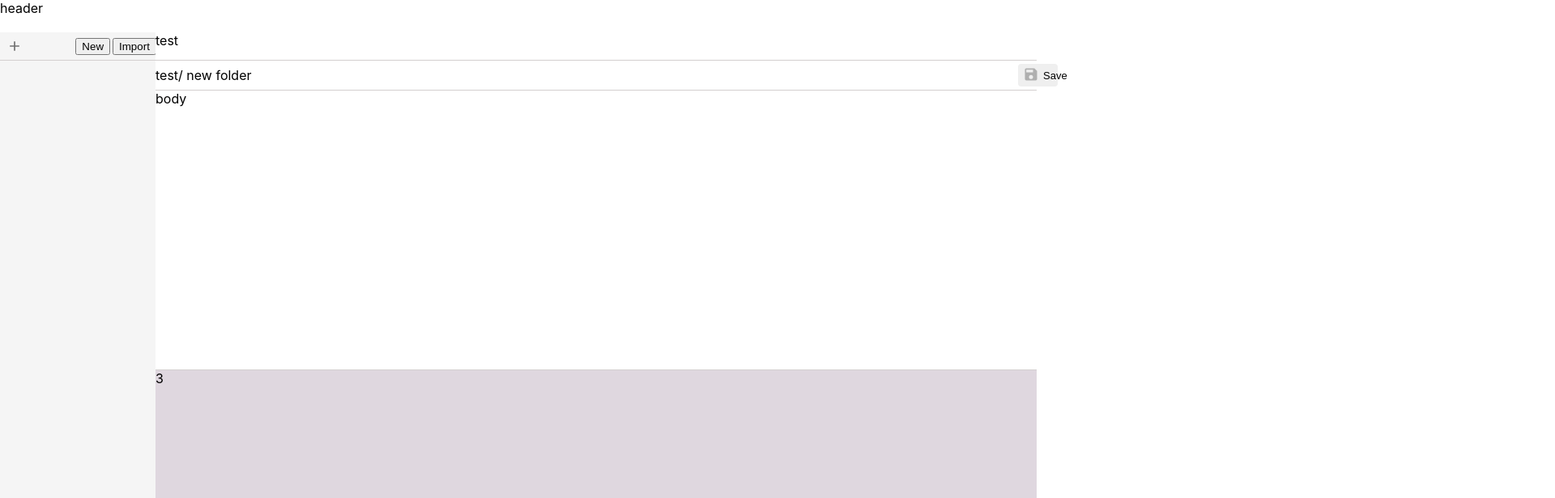
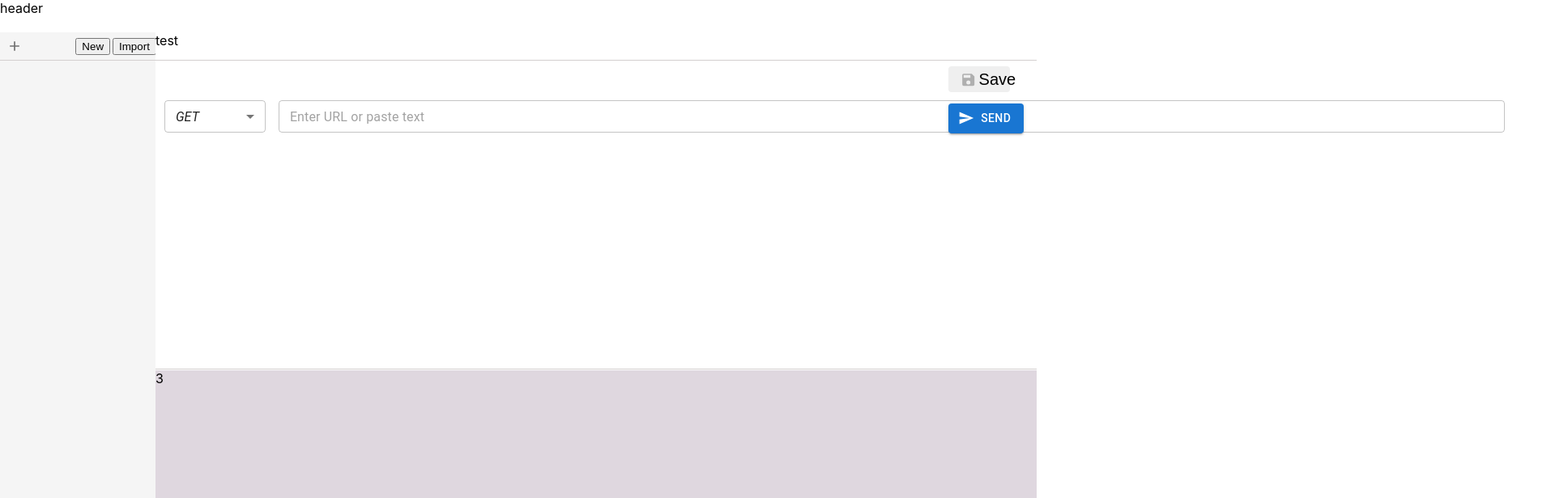
Before and after one commit to heejinkong/postman, a React (Create React App) app: page / in a window 1280 px wide. Shown: the top 616 px of the page at 81% size, 1920 px wide, since content can reach past the window. Built offline with nearby package versions, Linux system fonts and the light colour scheme.

Commit message:
method
method

```diff
--- a/src/components/Builder.jsx
+++ b/src/components/Builder.jsx
@@ -1,29 +1,72 @@
 import React from 'react';
 import '../style/builder.scss';
-
+import { Button, FormControl, MenuItem, OutlinedInput, Select, Stack } from '@mui/material';
+import Box from '@mui/material/Box';
+import SendIcon from '@mui/icons-material/Send';
 
 export default function Builder() {
+  const [method, setMethod] = React.useState('');
+
+  const handleChange = (event) => {
+    setMethod(event.target.value);
+  };
+
   return (
     <div className='builder_container'>
       <div className='builder_list'>test</div>
       <div className='file_actions'>
-        <div className='filde_path'>
-        test/ new folder
+        <div className='file_path'>
+
         </div>
         <button className='box_btn_save'>
           <div className='icon_text_container'>
             <div className='icon_btn_save'>
-          <svg xmlns="http://www.w3.org/2000/svg" viewBox="0 0 24 24"  width="20" height="20">
-          <title>content-save</title>
-          <path d="M15,9H5V5H15M12,19A3,3 0 0,1 9,16A3,3 0 0,1 12,13A3,3 0 0,1 15,16A3,3 0 0,1 12,19M17,3H5C3.89,3 3,3.9 3,5V19A2,2 0 0,0 5,21H19A2,2 0 0,0 21,19V7L17,3Z" fill='#afafaf' />
-          </svg>
-          </div>
-          <div className='text_btn_save'>Save</div>
+              <svg xmlns="http://www.w3.org/2000/svg" viewBox="-2 -2 24 24" width="20" height="20">
+                <title>content-save</title>
+                <path d="M15,9H5V5H15M12,19A3,3 0 0,1 9,16A3,3 0 0,1 12,13A3,3 0 0,1 15,16A3,3 0 0,1 12,19M17,3H5C3.89,3 3,3.9 3,5V19A2,2 0 0,0 5,21H19A2,2 0 0,0 21,19V7L17,3Z" fill='#afafaf' />
+              </svg>
+            </div>
+            <div className='text_btn_save'>Save</div>
           </div>
         </button>
       </div>
       <div className='builder_body'>
-          body
+        <div className='body_box_top'>
+          <div className='method_options_container'>
+            <div className='box_method_url'>
+            <Stack direction="row" spacing={2}>
+              <FormControl sx={{ minWidth: 125, height: '80%' }} size='small'>
+                <Select
+                  value={method}
+                  onChange={handleChange}
+                  displayEmpty
+                >
+                  <MenuItem value="">
+                    <em>GET</em>
+                  </MenuItem>
+                  <MenuItem value={10}>POST</MenuItem>
+                  <MenuItem value={20}>PUT</MenuItem>
+                  <MenuItem value={30}>PATCH</MenuItem>
+                  <MenuItem value={40}>DELETE</MenuItem>
+                </Select>
+              </FormControl>
+
+              <Box component="form" noValidate autoComplete="off">
+                <FormControl sx={{ marginRight:'200px',  width: '150ch' }} size='small'>
+                  <OutlinedInput placeholder='Enter URL or paste text' />
+                </FormControl>
+              </Box>
+             </Stack>
+            </div>
+            <div className='btn_send'>
+
+                <Button variant='contained' startIcon={<SendIcon />}>
+                  Send
+                </Button>
+
+            </div>
+          </div>
+        </div>
       </div>
     </div>
   );
--- a/src/style/builder.scss
+++ b/src/style/builder.scss
@@ -14,7 +14,7 @@
         height: 8.5%;
         display: flex; /* 혹은 inline-flex */
         align-items: center;
-        border-bottom: 1px solid #d3cfcf;
+
 
         .file_path {
             position: inherit;
@@ -23,15 +23,16 @@
 
         .box_btn_save {
             position: relative;
-            width: 4.5%;
-            height: 80%;
-            left: 87%;
+            width: 7%;
+            height: 90%;
+            margin-top: 10px;
+            margin-left: 90%;
 
             border: none;
             outline: none;
             border-radius: 4px;
     /* background-color: #ededed; */
-            font-size: 11px;
+            font-size: 15px;
             cursor: pointer;
             // font-weight: 500;
             // position: relative;
@@ -45,7 +46,9 @@
             // // border-radius: 4px;
             // margin: 0;
             .icon_text_container {
+                position: relative;
                 display: flex;
+                margin-left: 10%;
                 align-items: center;
 
                 .icon_btn_save {
@@ -53,7 +56,7 @@
                 }
 
                 .text_btn_save {
-                  font-size: small;
+                  font-size: 20px;
                 }
               }
             }
@@ -63,6 +66,52 @@
         position: relative;
         height: 82.6%;
         border-bottom: 1px solid #d3cfcf;
+
+        .body_box_top {
+
+            position: relative;
+            display: block;
+            width: 100%;
+            height: 15%;
+            margin-bottom: 0.5rem;
+
+            .method_options_container {
+                position: relative;
+                display: flex;
+                // box-sizing: border-box;
+                height: 90%;
+                top:20%;
+
+                // justify-content: space-between;
+                .box_method_url {
+                    position:relative;
+                    display: flex;
+                    align-items: center;
+                    justify-content: space-between;
+                    margin-left: 1%;
+                    width: 80%;
+                    height: 100%;
+                    margin-bottom: 20%;
+
+
+                    // border: 1px solid #d3cfcf;
+                    border-radius: 7px;
+                    // margin: 0 20px;
+
+                }
+                .btn_send {
+                    position: relative;
+
+                    width: 7%;
+                    height: 80%;
+                    margin-left: 9%;
+                    margin-top: 7px;
+                    align-items: center;
+                }
+
+            }
+
+        }
     }
 
 }
```
